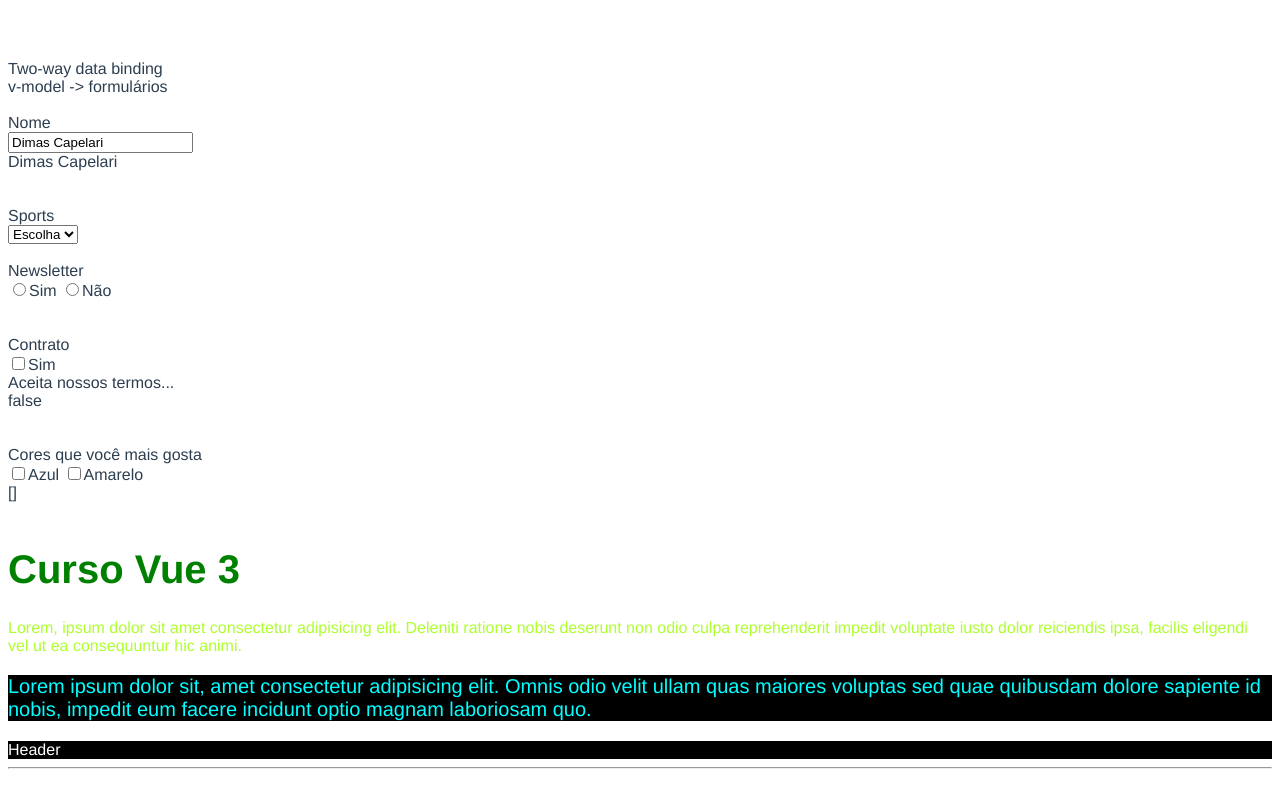
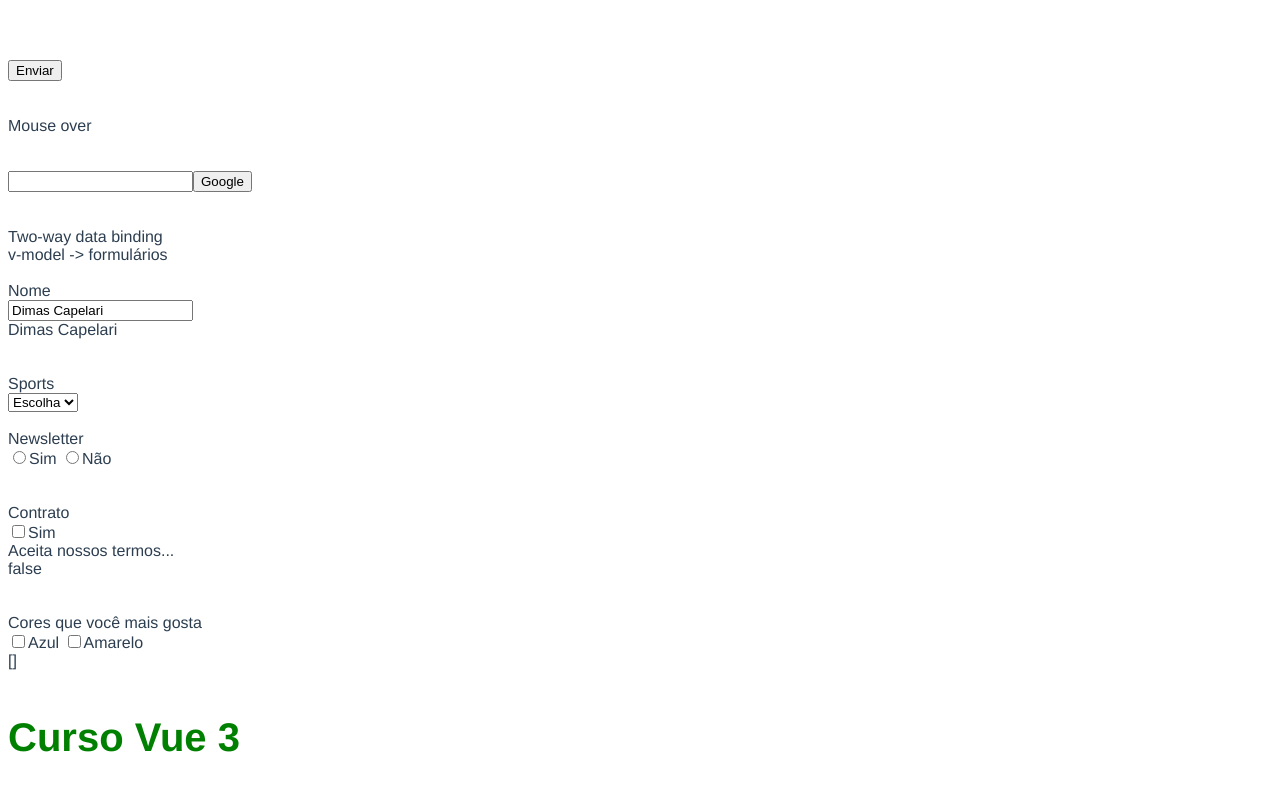
Before and after one commit to dimascapelari/VueJS-Tiago-Matos, a Vue app: page / in a window 1280 px wide. Shown: the top 787 px of the page. Built offline with nearby package versions, Linux system fonts and the light colour scheme.

Commit message:
aula 9 - Eventos

```diff
--- a/src/App.vue
+++ b/src/App.vue
@@ -1,4 +1,25 @@
 <template>
+  <div>
+    <button @click="onClick">Enviar</button>
+  </div>
+  <br />
+  <br />
+  <div @mouseover.once="onMouseOver" @mouseout.once="onMouseOut">
+    Mouse over
+  </div>
+  <br />
+  <br />
+
+  <div>
+    <form action="https://google.com" @submit.prevent="onSubmit">
+      <input type="text" @keyup="onKeyUp" />
+      <button type="submit">Google</button>
+    </form>
+  </div>
+
+  <br />
+  <br />
+
   <div>
     Two-way data binding<br />
     v-model -> formulários
@@ -168,6 +189,24 @@ export default {
       ],
     };
   },
+
+  methods: {
+    onClick($evt) {
+      console.log("click", $evt);
+    },
+    onMouseOver($evt) {
+      console.log("mouse over", $evt);
+    },
+    onMouseOut($evt) {
+      console.log("mouse out", $evt);
+    },
+    onSubmit($evt) {
+      console.log("Submit", $evt);
+    },
+    onKeyUp($evt) {
+      console.log("onKeyUp", $evt);
+    },
+  },
 };
 </script>
 
```
